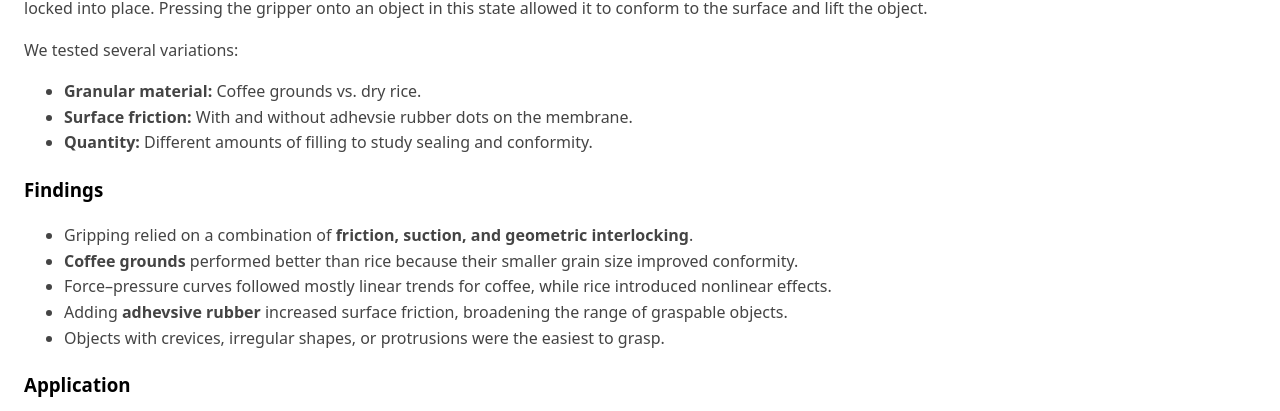
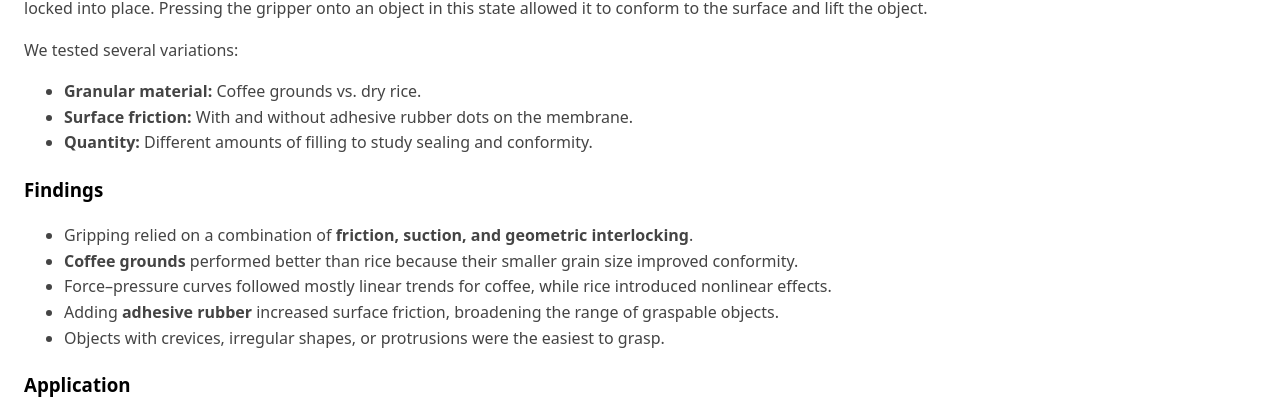
Before and after one commit to Jack-Klusmann/jack-klusmann.github.io, a Jekyll site: the page built from _projects/experiments_in_soft_robotics.md, in a window 1280 px wide and 900 px high, scrolled down 1907 px. Shown: the part 154-565 px from the top of the window. Built offline with Jekyll 4.4.1, drawn with Linux system fonts in a browser that asks for light colours.

Commit message:
Updated experiments

```diff
--- a/_projects/experiments_in_soft_robotics.md
+++ b/_projects/experiments_in_soft_robotics.md
@@ -65,14 +65,14 @@
 
 We tested several variations:
 - **Granular material:** Coffee grounds vs. dry rice.
-- **Surface friction:** With and without adhevsie rubber dots on the membrane.
+- **Surface friction:** With and without adhesive rubber dots on the membrane.
 - **Quantity:** Different amounts of filling to study sealing and conformity.
 
 ### Findings
 - Gripping relied on a combination of **friction, suction, and geometric interlocking**.
 - **Coffee grounds** performed better than rice because their smaller grain size improved conformity.
 - Force–pressure curves followed mostly linear trends for coffee, while rice introduced nonlinear effects.
-- Adding **adhevsive rubber** increased surface friction, broadening the range of graspable objects.
+- Adding **adhesive rubber** increased surface friction, broadening the range of graspable objects.
 - Objects with crevices, irregular shapes, or protrusions were the easiest to grasp.
 
 ### Application
```
